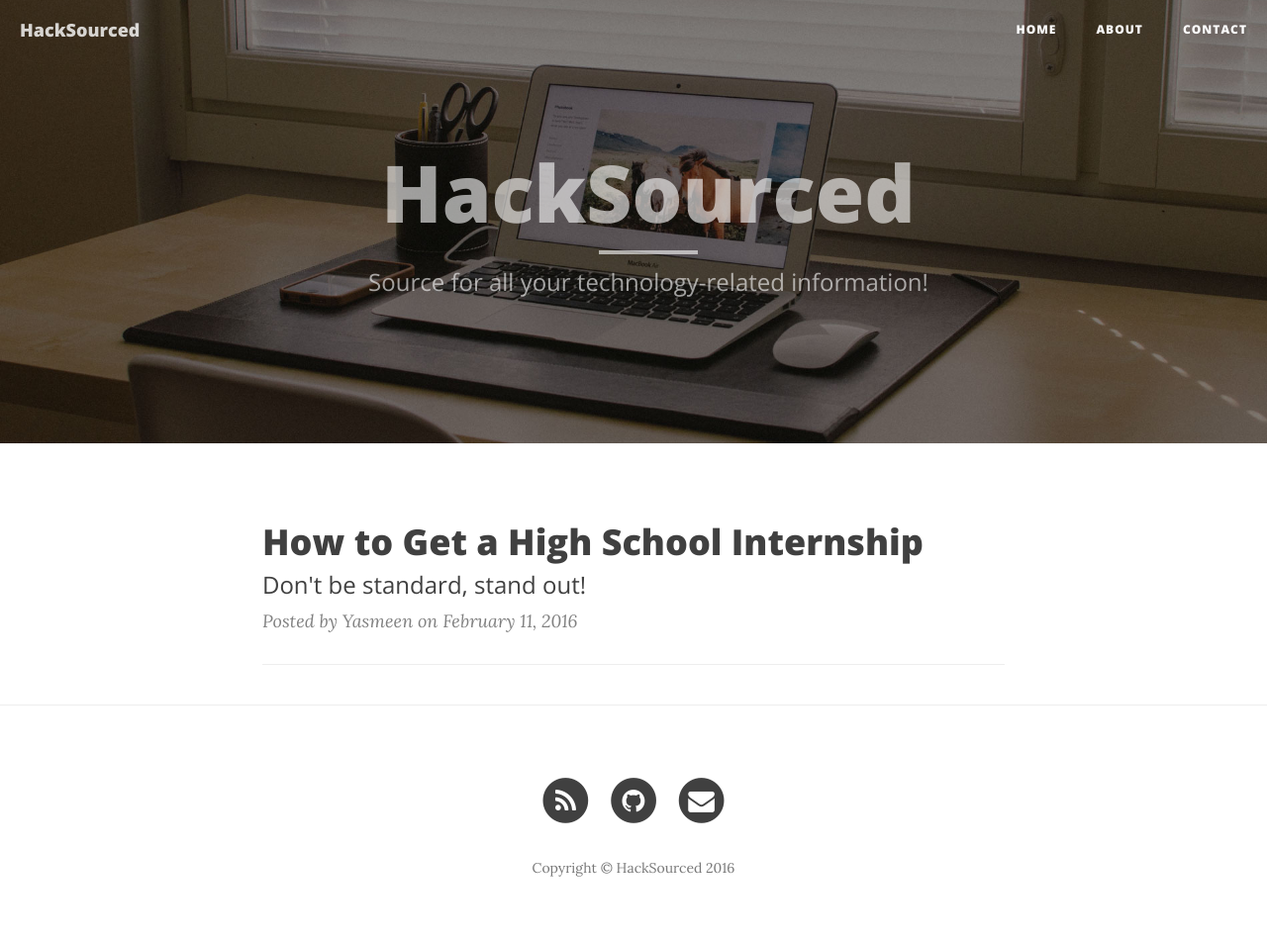
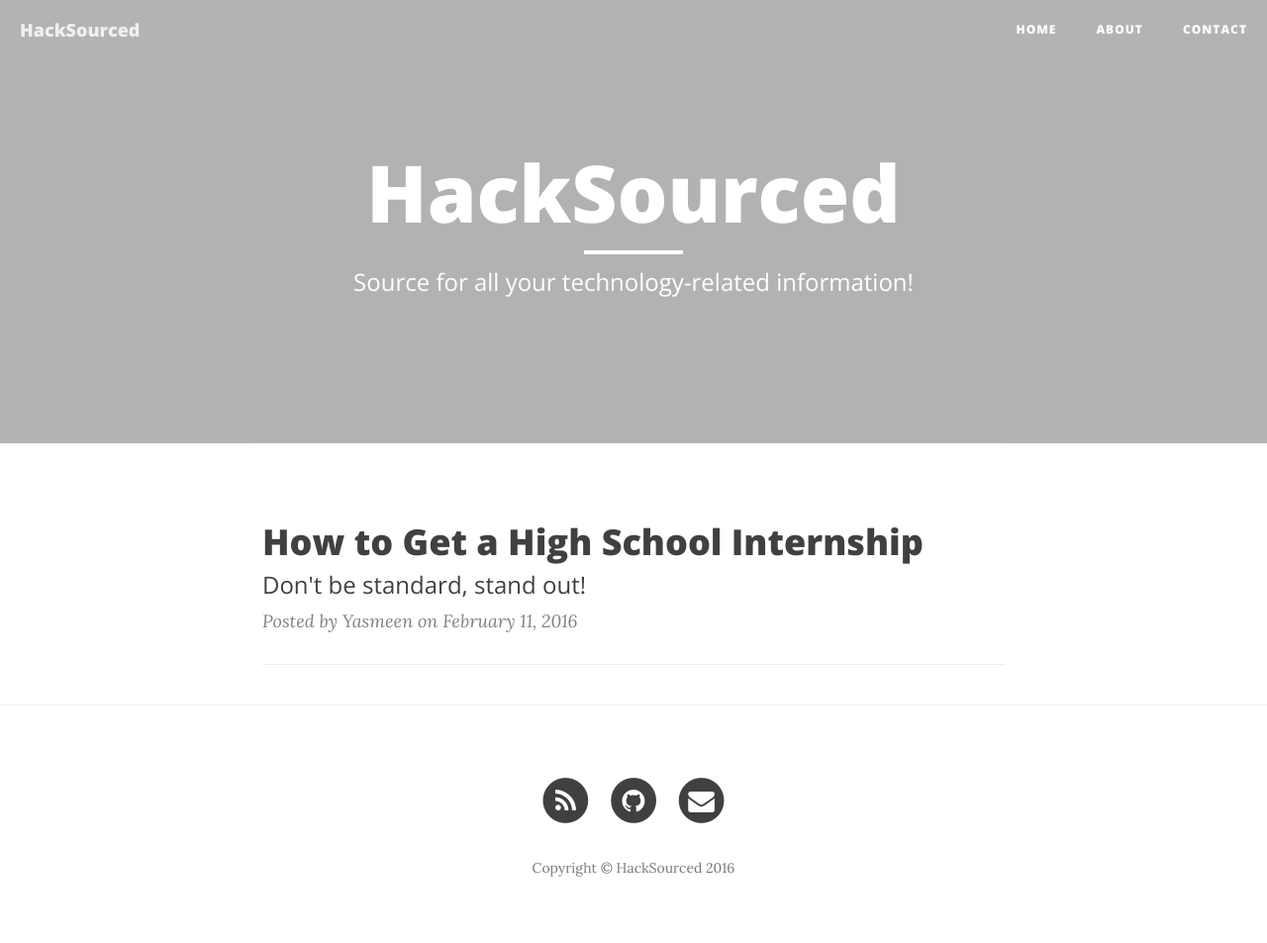
Before and after one commit to hacksourced/hacksourced.github.io, a Jekyll site: the page built from index.html, in a window 1280 px wide. Shown: the whole page at 99% size. Built offline with Jekyll 4.4.1, drawn with Linux system fonts in a browser that asks for light colours; nearby versions of some CDN libraries; the list of posts is cut into pages by our own code.

Commit message:
customize

```diff
--- a/_layouts/page.html
+++ b/_layouts/page.html
@@ -3,9 +3,9 @@ layout: default
 ---
 
 <!-- Page Header -->
-<header class="intro-header" style="background-image: url('{{ site.baseurl }}/{% if page.header-img %}{{ page.header-img }}{% else %}{{ site.header-img }}{% endif %}')">
+<header class="intro-header" id="starfield"> <!--style="background-image: url('{{ site.baseurl }}/{% if page.header-img %}{{ page.header-img }}{% else %}{{ site.header-img }}{% endif %}')" -->
     <div class="container">
-      <div id="starfield">
+      <!-- <div id="starfield">-->
         <div class="row">
             <div class="col-lg-8 col-lg-offset-2 col-md-10 col-md-offset-1">
                 <div class="site-heading">
@@ -15,7 +15,7 @@ layout: default
                 </div>
             </div>
         </div>
-      </div>
+      <!--</div>-->
     </div>
 </header>
 
```
